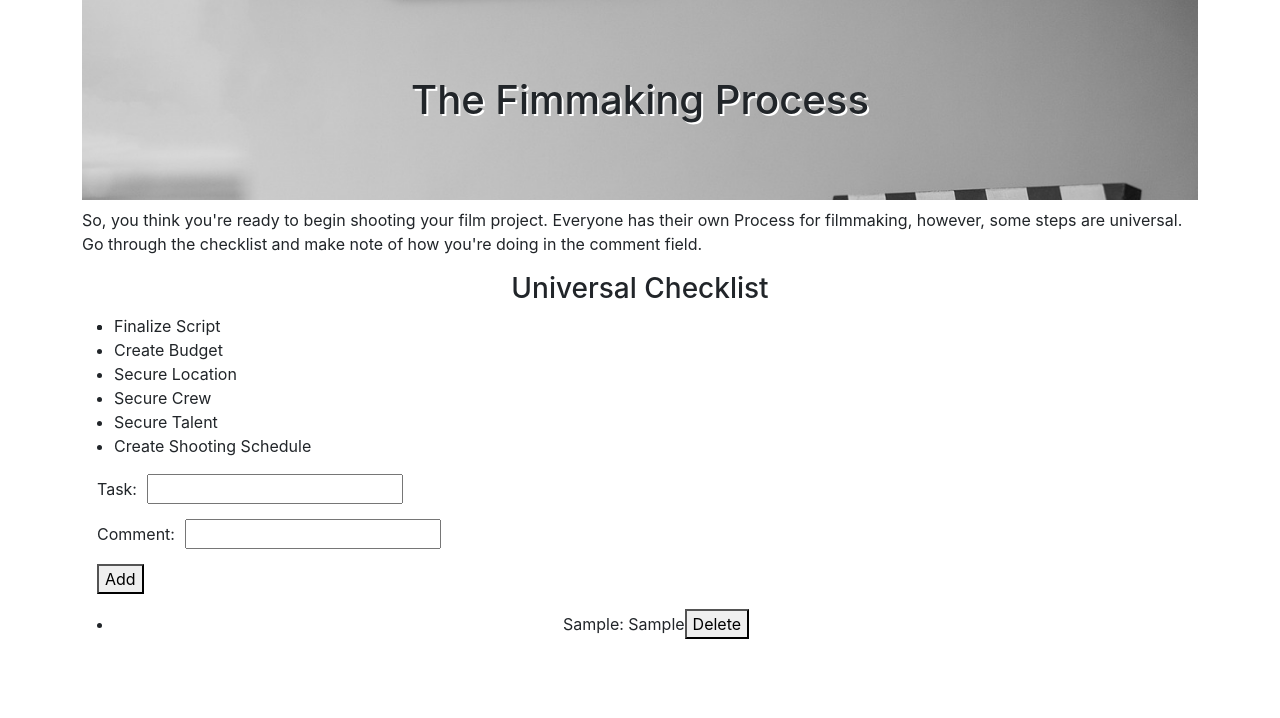
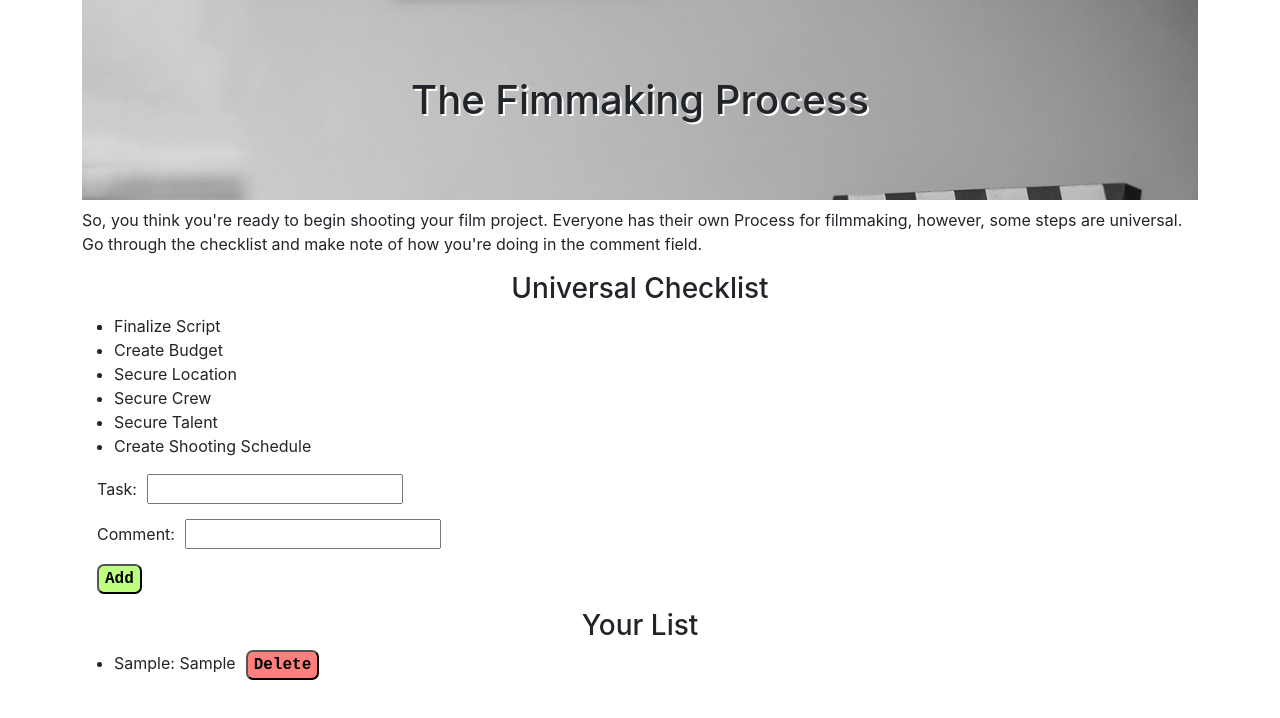
Before and after one commit to curtistgo/film-prod, a React (Create React App) app: page / in a window 1280 px wide. Both pictures are taken after typing "Sample", "Sample" into the empty fields and a click on the button "Add". Shown: the top 718 px of the page. Built offline with nearby package versions, Linux system fonts and the light colour scheme.

Commit message:
I fixed the delete button functionality and added some css styles to the buttons.

```diff
--- a/src/App.js
+++ b/src/App.js
@@ -1,5 +1,4 @@
 import './App.css';
-import { useState } from 'react';
 import MovieTask from './Components/MovieTask/MovieTask';
 
 function App() {
--- a/src/Components/MovieTask/MovieTask.css
+++ b/src/Components/MovieTask/MovieTask.css
@@ -11,12 +11,10 @@
 
 p {
     text-align: left;
-    /* margin-left: 10%;
-    margin-right: 10%; */
+
 }
 
 .checklist {
     text-align: left;
-    /* margin-left: 10%;
-    margin-right: 10%; */
+
 }
--- a/src/Components/MovieTask/MovieTask.jsx
+++ b/src/Components/MovieTask/MovieTask.jsx
@@ -25,7 +25,7 @@ function MovieTask(props) {
     }
 
     const deleteChore = (id) => {
-        const newChoreList = choreItem.filter(chore => chore.id !== id);
+        const newChoreList = choreItem.filter(chore => chore.id.toString() !== id);
         setChoreItem(newChoreList);
     }
 
--- a/src/Components/ProcessList/ProcessList.css
+++ b/src/Components/ProcessList/ProcessList.css
@@ -16,3 +16,10 @@ input[type=text]:hover {
     border-color: lightblue;
 
 }
+
+.btn-style {
+    border-radius: 7px;
+    font-family: 'Courier New', Courier, monospace;
+    font-weight: 600;
+    background-color: 	rgba(128, 255, 0, .50);
+}
--- a/src/Components/ProcessList/ProcessList.jsx
+++ b/src/Components/ProcessList/ProcessList.jsx
@@ -37,7 +37,7 @@ function ProcessList(props) {
                     </label>
                 </div>
                 <div  className="form-item">
-                    <button type="submit">Add</button>
+                    <button type="submit" className="btn-style">Add</button>
                 </div>
             </form>
         </>
--- /dev/null
+++ b/src/Components/YourList/YourList.css
@@ -0,0 +1,4 @@
+.btn-delete {
+    margin-left: 10px;
+    background-color: rgba(255, 0, 0, .50);
+}
--- a/src/Components/YourList/YourList.jsx
+++ b/src/Components/YourList/YourList.jsx
@@ -1,3 +1,5 @@
+import "../YourList/YourList.css";
+
 /*
     props.chore [
         { task: "first task", comment: "first comment", id: 1 },
@@ -6,17 +8,25 @@
 */
 function YourList(props) {
     const handleDelete = (event) => {
-        debugger;
+
        props.deleteChore(event.target.dataset.id);
     }
 
     const choreItem = props.chores.map((chore) =>
-        <li key={chore.id}>
-            {chore.task}: {chore.comment}
-            <button data-id={chore.id} onClick={handleDelete}>Delete</button>
-        </li>
+        <div className="checklist">
+            <li key={chore.id}>
+                {chore.task}: {chore.comment}
+                <button className="btn-style btn-delete" data-id={chore.id} onClick={handleDelete}>Delete</button>
+            </li>
+        </div>
+
     )
-    return <ul>{choreItem}</ul>
+    return (
+        <>
+            <h3>Your List</h3>
+            <ul>{choreItem}</ul>
+        </>
+    );
 }
 
 export default YourList;
```
